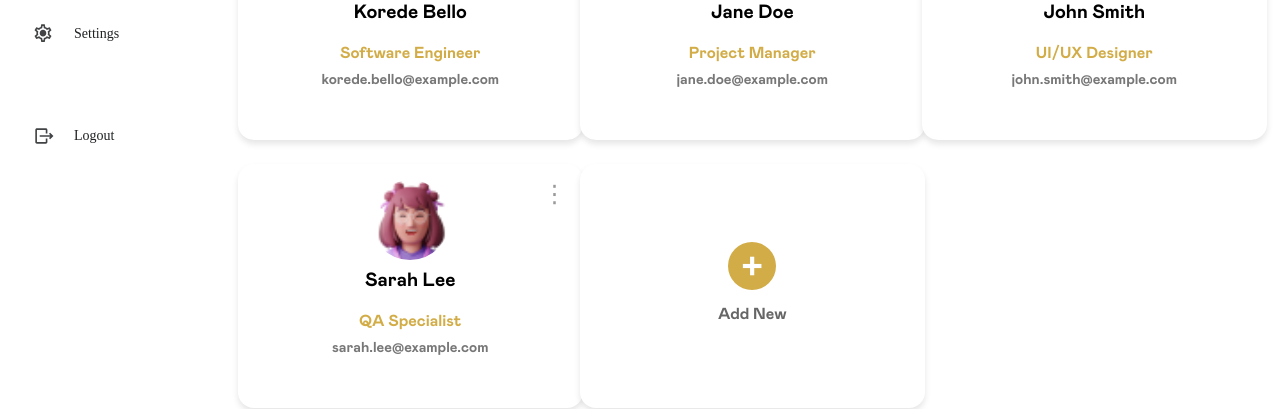
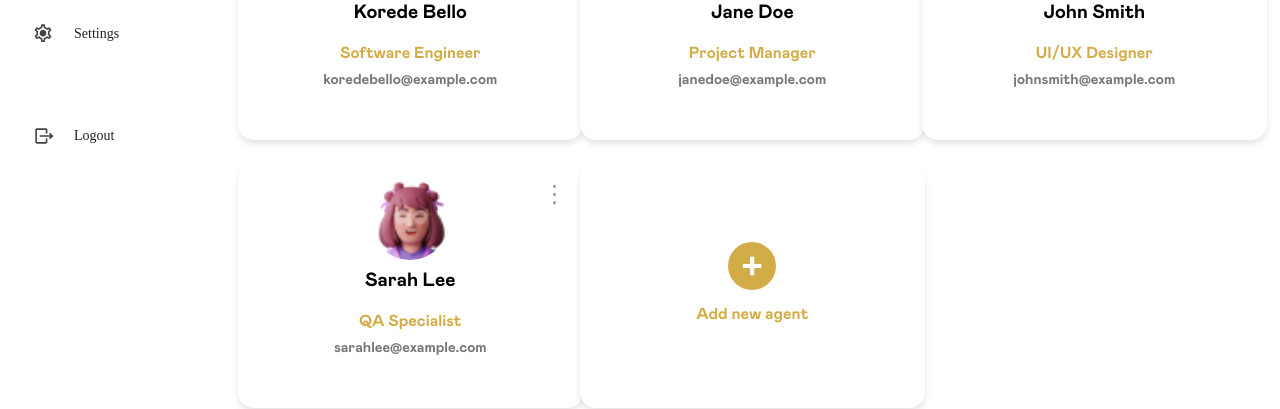
Before and after one commit to clinton401/soole-admin-hosting, a Next.js app: page /management in a window 1280 px wide. Shown: the part 371-780 px from the top of the page. Built offline with nearby package versions, Linux system fonts and the light colour scheme.

Commit message:
team management page

```diff
--- a/src/app/management/page.tsx
+++ b/src/app/management/page.tsx
@@ -1,6 +1,6 @@
 "use client"
 
-import React, { useState } from 'react';
+import React, { useState, useEffect } from 'react';
 import Image from 'next/image';
 
 const TeamManagement = () => {
@@ -9,28 +9,28 @@ const TeamManagement = () => {
       id: 1,
       name: 'Korede Bello',
       title: 'Software Engineer',
-      email: 'korede.bello@example.com',
+      email: 'koredebello@example.com',
       image: '/profilePic.png',
     },
     {
       id: 2,
       name: 'Jane Doe',
       title: 'Project Manager',
-      email: 'jane.doe@example.com',
+      email: 'janedoe@example.com',
       image: '/profilePic.png',
     },
     {
       id: 3,
       name: 'John Smith',
       title: 'UI/UX Designer',
-      email: 'john.smith@example.com',
+      email: 'johnsmith@example.com',
       image: '/profilePic.png',
     },
     {
       id: 4,
       name: 'Sarah Lee',
       title: 'QA Specialist',
-      email: 'sarah.lee@example.com',
+      email: 'sarahlee@example.com',
       image: '/profilePic.png',
     },
   ]);
@@ -51,6 +51,21 @@ const TeamManagement = () => {
   const handleMenuClick = (id: number) => {
     setActiveMenu((prev) => (prev === id ? null : id));
   };
+
+
+  const handleClickOutside = (event: MouseEvent) => {
+    const target = event.target as HTMLElement;
+    if (!target.closest(".popup-menu") && !target.closest(".menu-button")) {
+      setActiveMenu(null);
+    }
+  };
+
+  useEffect(() => {
+    document.addEventListener("mousedown", handleClickOutside);
+    return () => {
+      document.removeEventListener("mousedown", handleClickOutside);
+    };
+  }, []);
 
   return (
     <div>
@@ -83,7 +98,7 @@ const TeamManagement = () => {
         <div className="add-icon-container">
     <span className="add-icon">+</span>
   </div>
-  <p className="add-text">Add New</p>
+  <p className="add-text">Add new agent</p>
         </div>
       </div>
     </div>
--- a/src/styles/components/management.scss
+++ b/src/styles/components/management.scss
@@ -83,14 +83,14 @@
 
   .add-icon {
     font-size: 2.5rem;
-    color: #fff; /* Icon color matches parent */
-    z-index: 2; /* Ensure the icon is above the yellow circle */
+    color: #fff;
+    z-index: 2;
     position: relative;
   }
 
   .add-text {
     font-size: 1rem;
-    color: #666;
+    color: #D2AC47;
     margin: 0;
     text-align: center;
   }
@@ -98,12 +98,14 @@
   .popup-menu {
     position: absolute;
     top: 2rem;
-    right: 1rem;
+    right: 1.2rem;
     background: #fff;
     border: 1px solid #ccc;
     border-radius: 0.5rem;
     box-shadow: 0 4px 6px rgba(0, 0, 0, 0.1);
     z-index: 10;
+    // width: 13rem;
+    // height: 4rem;
     padding: 0.5rem 1rem;
   }
 
@@ -114,8 +116,9 @@
     color: #333;
     text-align: left;
     width: 100%;
-    padding: 0.5rem 0;
     cursor: pointer;
+    padding: 6px;
+
   }
 
   .popup-button:hover {
```
